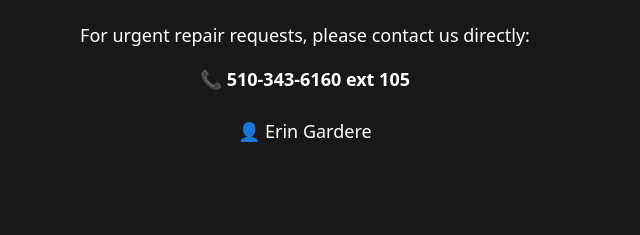
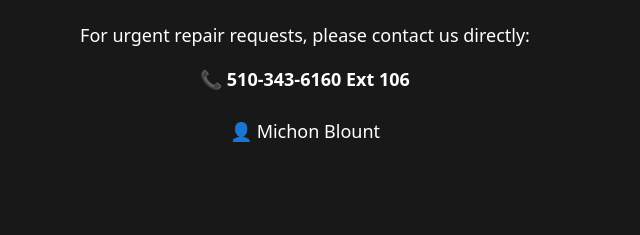
Before and after one commit to blackdiamondholdings160-bit/Repair-Requests-Form, a plain HTML site: page index.html in a window 1280 px wide. Shown: the part 1513-1748 px from the top of the page, 335-975 px from the left. Drawn offline with nearby package versions, Linux system fonts and the light colour scheme.

Commit message:
Update index.html

```diff
--- a/index.html
+++ b/index.html
@@ -71,8 +71,8 @@
   <section class="text-center py-16 px-6 bg-[#181818] text-white">
     <h2 class="text-3xl font-semibold mb-6">Contact Information</h2>
     <p class="text-lg mb-4">For urgent repair requests, please contact us directly:</p>
-    <p class="text-lg font-bold mb-6">📞 510-343-6160 ext 105</p>
-    <p class="text-lg mb-10">👤 Erin Gardere</p>
+    <p class="text-lg font-bold mb-6">📞 510-343-6160 Ext 106</p>
+    <p class="text-lg mb-10">👤 Michon Blount</p>
   </section>
 
   <!-- Social Media Section -->
```
